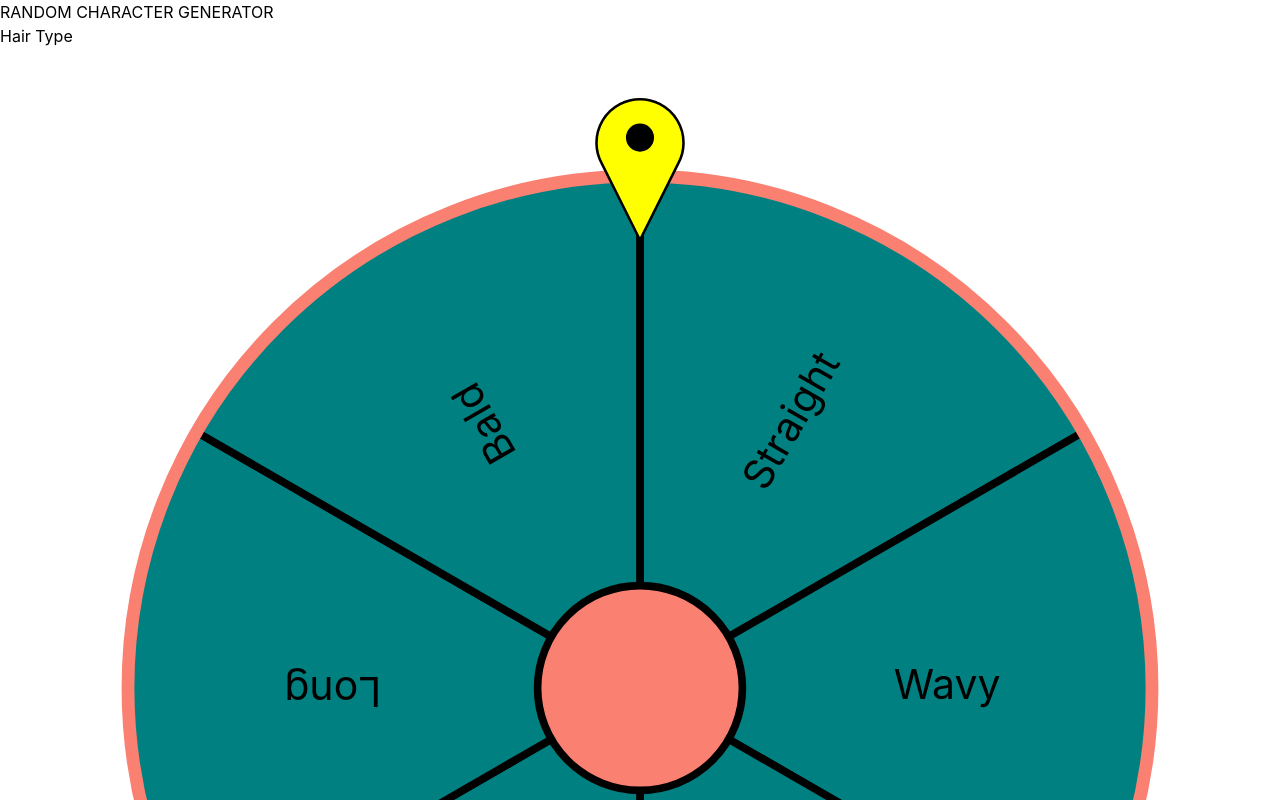
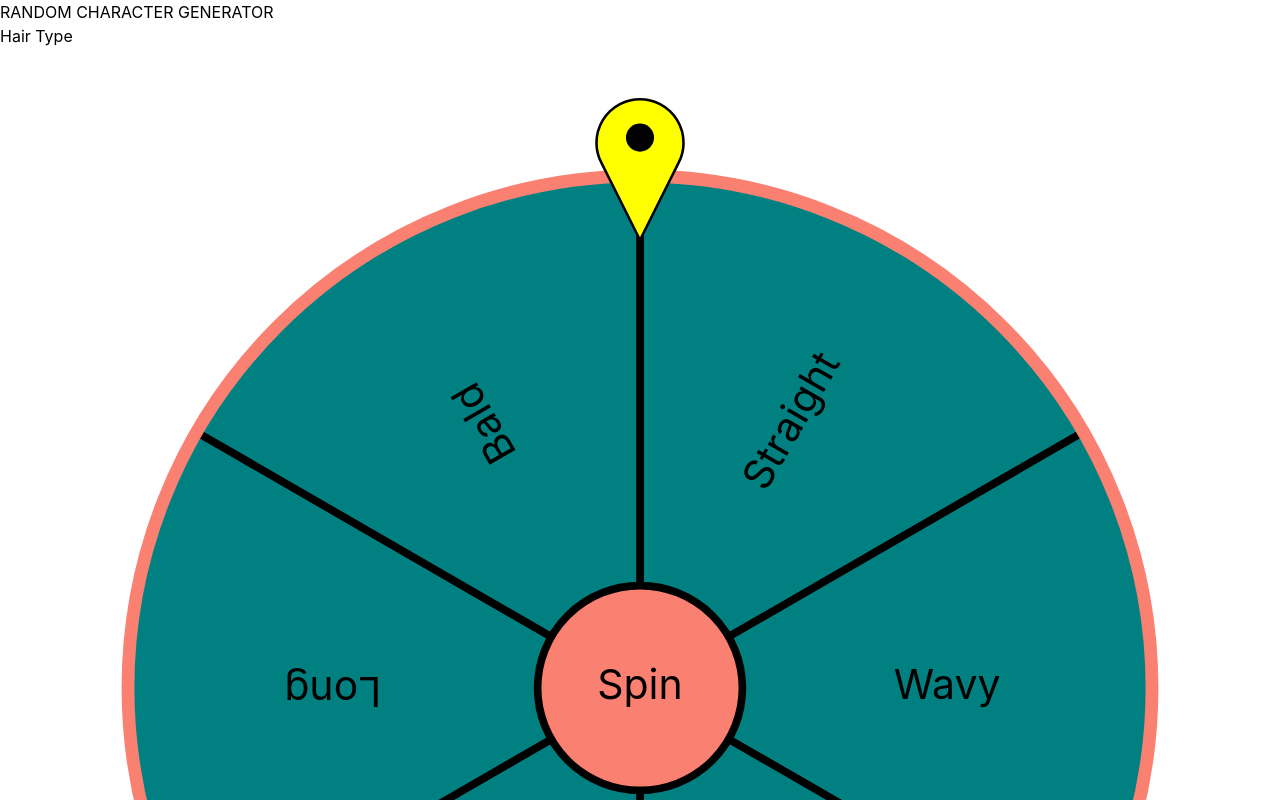
Before and after one commit to chrisic3/random-character-generator, a React (Vite) app: page / in a window 1280 px wide. Shown: the top 800 px of the page. Built offline with nearby package versions, Linux system fonts and the light colour scheme.

Commit message:
refactor: change the center wheel button to spin, next, and reset

```diff
--- a/src/components/App.tsx
+++ b/src/components/App.tsx
@@ -10,6 +10,11 @@ function App() {
   const currentCategory = categories[currentCategoryIndex];
   const isLastCategory = currentCategoryIndex === categories.length - 1;
   const hasResult = results[currentCategory.name] !== undefined;
+  const mode = !hasResult
+    ? "spin"
+    : hasResult && !isLastCategory
+      ? "next"
+      : "reset";
 
   const handleResult = (winningName: string) => {
     setResults((prev) => {
@@ -20,14 +25,23 @@ function App() {
     });
   };
 
-  const handleNext = () => {
-    setCurrentCategoryIndex((prev) => prev + 1);
+  const onClick = () => {
+    if (mode === "next") {
+      setCurrentCategoryIndex((prev) => prev + 1);
+    } else if (mode === "reset") {
+      setCurrentCategoryIndex(0);
+      setResults({});
+    }
   };
 
-  const handleReset = () => {
-    setCurrentCategoryIndex(0);
-    setResults({});
-  };
+  // const handleNext = () => {
+  //   setCurrentCategoryIndex((prev) => prev + 1);
+  // };
+
+  // const handleReset = () => {
+  //   setCurrentCategoryIndex(0);
+  //   setResults({});
+  // };
 
   return (
     <>
@@ -36,14 +50,16 @@ function App() {
       <Wheel
         key={currentCategoryIndex}
         items={currentCategory.items}
+        mode={mode}
         onResult={handleResult}
+        onClick={onClick}
       />
-      {hasResult && !isLastCategory && (
+      {/* {hasResult && !isLastCategory && (
         <button onClick={handleNext}>Next</button>
       )}
       {hasResult && isLastCategory && (
         <button onClick={handleReset}>Reset</button>
-      )}
+      )} */}
       <ResultsList results={results} />
     </>
   );
--- a/src/components/Wheel.tsx
+++ b/src/components/Wheel.tsx
@@ -7,7 +7,7 @@ import {
   buildPathString,
   getLabelData,
 } from "../lib/sliceGeometry";
-import type { Slice, WheelItem } from "../types/types";
+import type { Slice, WheelProps } from "../types/types";
 import {
   getItemWeights,
   getLandingPosition,
@@ -21,20 +21,16 @@ const WHEEL_CENTER = 250;
 const WHEEL_RADIUS = 200;
 const WHEEL_BUTTON_RADIUS = 40;
 
-function Wheel({
-  items,
-  onResult,
-}: {
-  items: WheelItem[];
-  onResult: (winner: string) => void;
-}): React.JSX.Element {
+function Wheel(props: WheelProps): React.JSX.Element {
+  const label =
+    props.mode === "spin" ? "Spin" : props.mode === "next" ? "Next" : "Reset";
   const container = useRef<HTMLDivElement>(null);
   const hasSpinStarted = useRef<boolean>(false);
   const { contextSafe } = useGSAP({ scope: container });
   const slices: Slice[] = getSliceData(
     WHEEL_CENTER,
     WHEEL_RADIUS,
-    items.length,
+    props.items.length,
   );
   const paths = slices.map((slice: Slice, index: number): React.JSX.Element => {
     const { textAngle, textX, textY } = getLabelData(
@@ -58,30 +54,34 @@ function Wheel({
           dominantBaseline="middle"
           transform={`rotate(${textAngle}, ${textX}, ${textY})`}
         >
-          {items[index].name}
+          {props.items[index].name}
         </text>
       </g>
     );
   });
 
   const spinWheel = contextSafe(() => {
+    if (props.mode === "spin") {
       if (hasSpinStarted.current) return;
       hasSpinStarted.current = true;
 
-    const winningItem = pickWinningIndex(getItemWeights(items));
+      const winningItem = pickWinningIndex(getItemWeights(props.items));
       const landingPosition = getTotalRotation(
-      getLandingPosition(winningItem, items.length),
+        getLandingPosition(winningItem, props.items.length),
         5,
       );
-    const winningName = items[winningItem].name;
+      const winningName = props.items[winningItem].name;
 
       gsap.to(".wheel", {
         rotation: landingPosition,
         svgOrigin: `${WHEEL_CENTER} ${WHEEL_CENTER}`,
         ease: "power2.out",
         duration: 5,
-      onComplete: () => onResult(winningName),
+        onComplete: () => props.onResult(winningName),
       });
+    } else {
+      props.onClick();
+    }
   });
 
   return (
@@ -102,6 +102,7 @@ function Wheel({
           fill="yellow"
         />
         <circle cx="250" cy="35" r="5" stroke="black" fill="black" />
+        <g onClick={spinWheel}>
           <circle
             cx={WHEEL_CENTER}
             cy={WHEEL_CENTER}
@@ -109,8 +110,16 @@ function Wheel({
             stroke="black"
             strokeWidth="3"
             fill="salmon"
-          onClick={spinWheel}
           />
+          <text
+            x={WHEEL_CENTER}
+            y={WHEEL_CENTER}
+            textAnchor="middle"
+            dominantBaseline="middle"
+          >
+            {label}
+          </text>
+        </g>
       </svg>
     </div>
   );
```
Also changed, not shown: src/types/types.ts (+15 -0 lines). Lines whose indentation alone changed are shown as unchanged.
